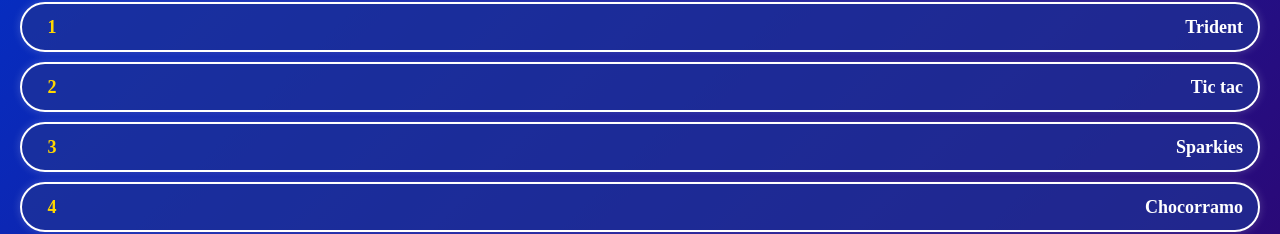
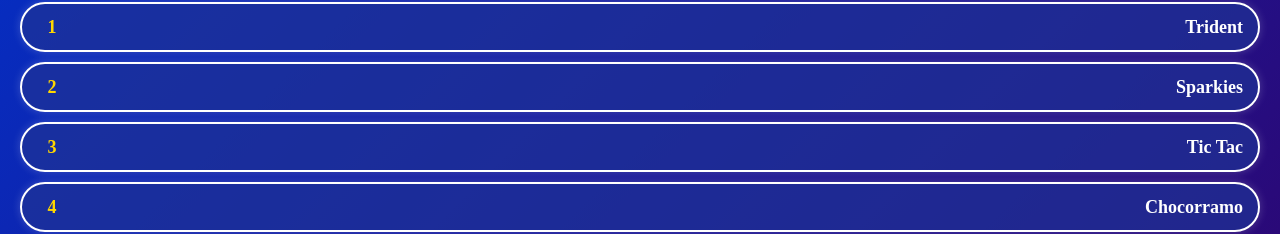
Before and after one commit to lordmacu/how-wants-to-be-millionaire, a Vue app: page / in a window 1280 px wide. Shown: the part 278-512 px from the top of the page. Built offline with nearby package versions, Linux system fonts and the light colour scheme.

Commit message:
Add prizes

```diff
--- a/src/App.vue
+++ b/src/App.vue
@@ -66,8 +66,8 @@
     // Listas de premios y preguntas
     const prizes = ref([
     { id: 1, amount: "Trident" },
-    { id: 2, amount: "Tic tac" },
-    { id: 3, amount: "Sparkies" },
+    { id: 2, amount: "Sparkies" },
+    { id: 3, amount: "Tic Tac" },
     { id: 4, amount: "Chocorramo" },
     { id: 5, amount: "Paquete de Gomitas" },
     { id: 6, amount: "Chocolatina jet" },
```
